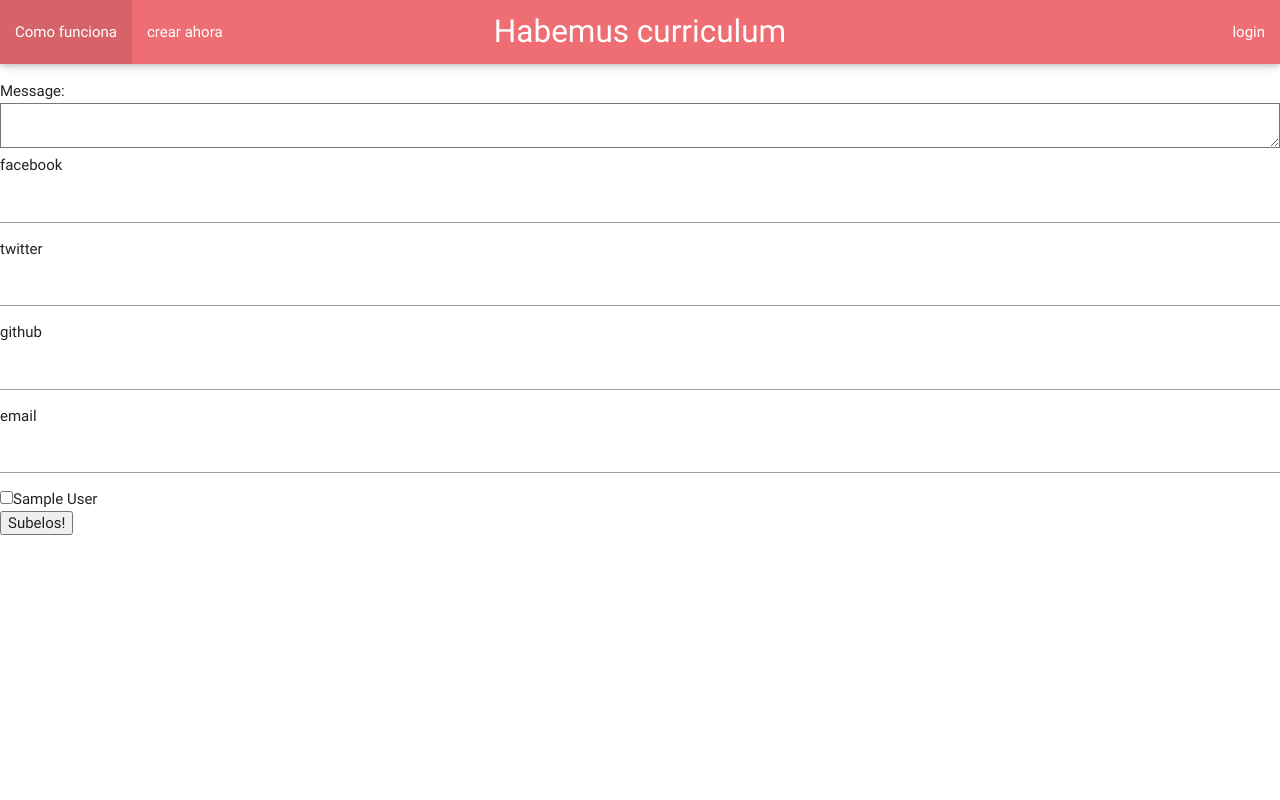
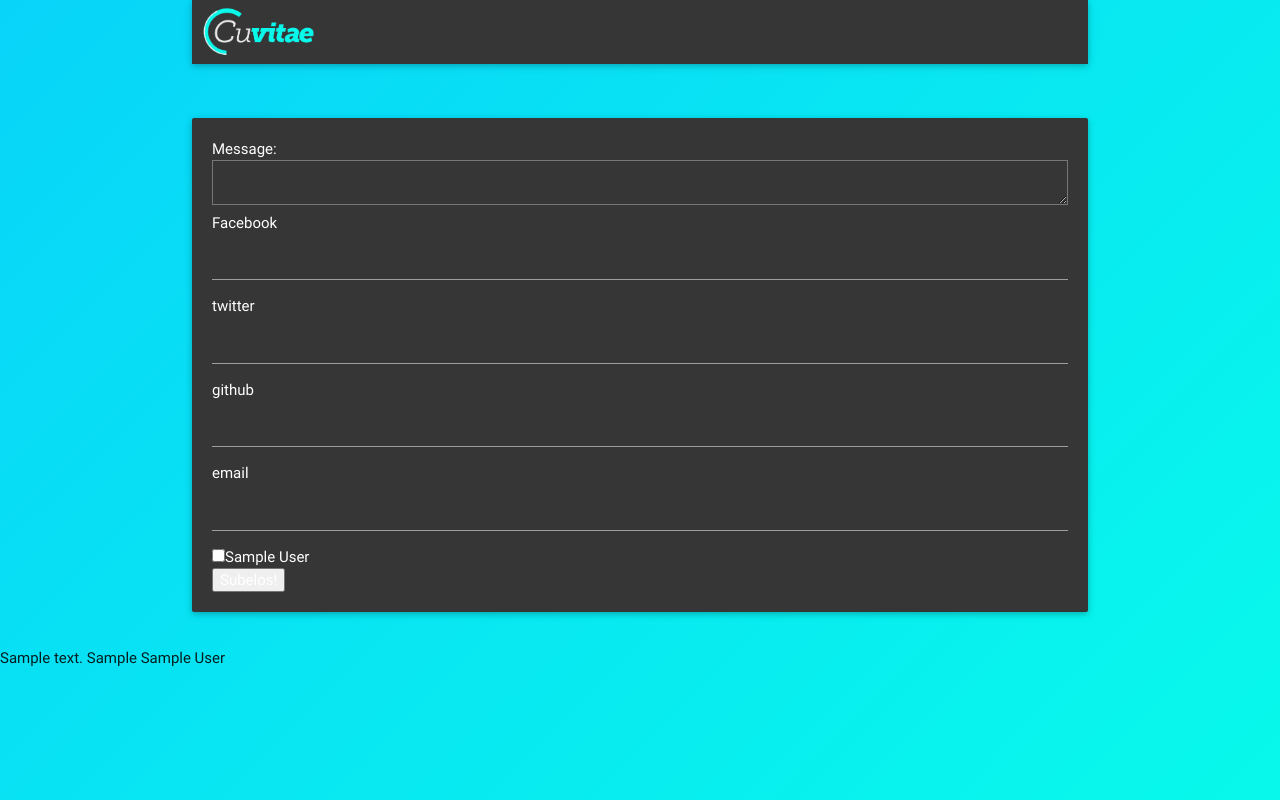
Before and after one commit to DavidMoranchel/HabemusCurriculum, a Django app: template habemuscurriculum/formulario/templates/formulario/base.html in a window 1280 px wide. Run offline with Django 3.2, Linux system fonts and the light colour scheme; the template is opened without the code that fills it: values that come from a table or form of the project are taken from there, others are empty; tables that the repository leaves empty hold one stand-in row (values such as "Sample post"); some libraries are stand-ins or nearby versions.

Commit message:
add style in base.html

```diff
--- a/habemuscurriculum/formulario/templates/formulario/base.html
+++ b/habemuscurriculum/formulario/templates/formulario/base.html
@@ -3,34 +3,41 @@
 <head>
 	{% load static from staticfiles %}
 	<meta charset="UTF-8">
-	<title>HabemusCurriculum</title>
+	<title>CuVitae</title>
 	<link rel="stylesheet" href="{% static "css/materialize.css" %}">
 	<link rel="stylesheet" href="{% static "css/style.css" %}">
 	<link rel="stylesheet" href="{% static "css/home.css" %}">
 	<link href="http://fonts.googleapis.com/icon?family=Material+Icons" rel="stylesheet">
 	<script src="{% static "js/materialize.js" %}"></script>
 	<link rel="stylesheet" href="//cdn.materialdesignicons.com/1.3.41/css/materialdesignicons.min.css">
+
 </head>
-<body class="grisBase">
+<body class="bodyBase">
 	<header>
-
-		  <nav class="baseColor">
+		<div class="container center">
+			<nav class="navBg">
 			  <div class="nav-wrapper">
-		      <a href="#" class="brand-logo center">Habemus <span class="serif">curriculum</span></a>
-		      <ul id="nav-mobile" class="hide-on-med-and-down">
-		        <li><a href="#comoFunciona">Como funciona</a></li>
-		        <li><a href="#crear ahora">crear ahora</a></li>
-		        <li class="right"><a href="#crear ahora">login</a></li>
-		      </ul>
+			    <a href="#" class="brand-logo left"><img src="{% static "img/cuvitae_logo.png" %}" width="115" style="margin-top:7px; margin-left: 10px;" alt=""></a>
+			    <div class="sesionSection">
+			    </div>
 			  </div>
 			</nav>
+		</div>
+	</header>
+	<section>
+		<article>
+			<div class="container">
+				<div class="row">
+			      <div class="col s12">
+			        <div class="card-panel">
+			          <span class="white-text">
 
-	</header>
 						{% block content %}
 						<form action="" method="POST">
 						{% csrf_token %}
+
 							Message: <textarea name="message" id="" cols="30" rows="10"></textarea>
-		facebook<input type="url" name="facebook">
+							Facebook<input type="url" name="facebook">
 							twitter<input type="url" name="twitter">
 							github<input type="url" name="github">
 							email<input type="email" name="email">
@@ -41,5 +48,32 @@
 							<input type="submit" value="Subelos!">
 						</form>
 						{% endblock %}
+
+			          </span>
+			        </div>
+			      </div>
+			    </div>
+
+
+
+			</div>
+
+		</article>
+	</section>
+
+
+
+
+
+
+
 </body>
 </html>
+
+
+
+{{ extended_user.message }}
+{{ extended_user.facebook }}
+{% for skill in extended_user.skills.all %}
+{{skill.name}}
+{% endfor %}
--- a/habemuscurriculum/habemuscurriculum/settings.py
+++ b/habemuscurriculum/habemuscurriculum/settings.py
@@ -129,6 +129,8 @@ USE_TZ = True
 # https://docs.djangoproject.com/en/1.9/howto/static-files/
 
 STATIC_URL = '/static/'
+
+
 STATICFILES_DIRS = (
     os.path.join(BASE_DIR, 'static'),
 )
@@ -151,5 +153,5 @@ SOCIAL_AUTH_FACEBOOK_PROFILE_EXTRA_PARAMS = {
   'fields': 'email'
 }
 
-
+MEDIA_URL = '/media/'
 MEDIA_ROOT = 'media'
--- a/habemuscurriculum/habemuscurriculum/urls.py
+++ b/habemuscurriculum/habemuscurriculum/urls.py
@@ -17,6 +17,8 @@ Including another URLconf
 from django.conf.urls import include, url
 from django.contrib import admin
 from django.views.generic import TemplateView
+from django.conf import settings
+from django.conf.urls.static import static
 
 from formulario.views import Get_skills
 
@@ -29,4 +31,4 @@ urlpatterns = [
     url(r'^forma/$', Get_skills.as_view(), name="formulario"),
     # Logout URL
     url(r'^users/logout/$','django.contrib.auth.views.logout',{'next_page': '/'},name="user-logout"),
-    ]
+    ]+ static(settings.MEDIA_URL, document_root=settings.MEDIA_ROOT)
--- a/habemuscurriculum/home/templates/home/index.html
+++ b/habemuscurriculum/home/templates/home/index.html
@@ -4,7 +4,7 @@
 	<head>
 		{% load static from staticfiles %}
 		<meta charset="UTF-8">
-		<title>HabemusCurriculum</title>
+		<title>CuVitae</title>
 		<link rel="stylesheet" href="{% static "css/materialize.css" %}">
 		<link rel="stylesheet" href="{% static "css/style.css" %}">
 		<link href="http://fonts.googleapis.com/icon?family=Material+Icons" rel="stylesheet">
--- a/habemuscurriculum/static/css/style.css
+++ b/habemuscurriculum/static/css/style.css
@@ -88,3 +88,7 @@ header{
 	 position: relative;
 	 left: 0;
 }
+
+.card-panel{
+	background: #363636;
+}
```
Also changed, not shown: habemuscurriculum/users/views.py (+12 -1 lines). Lines whose indentation alone changed are shown as unchanged.
